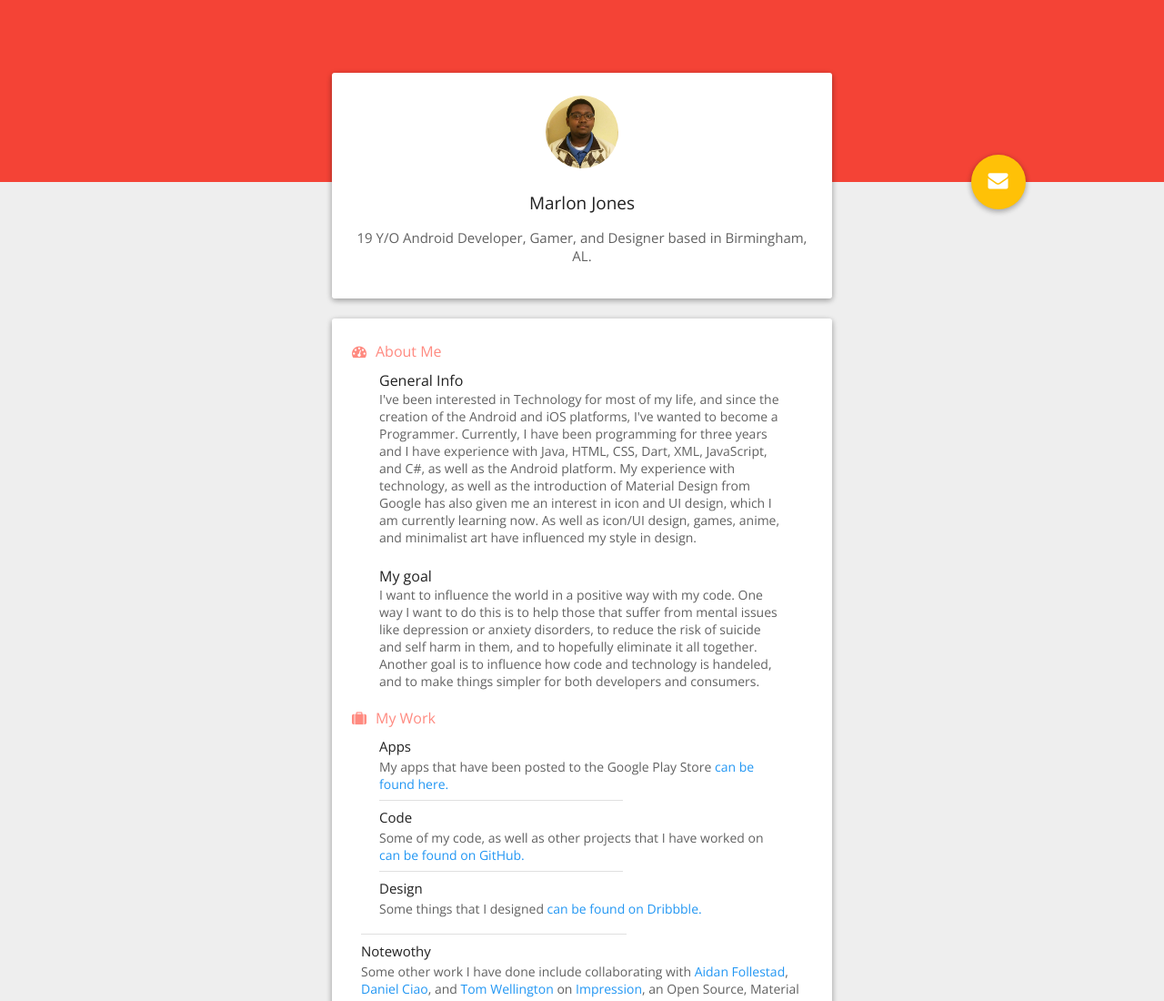
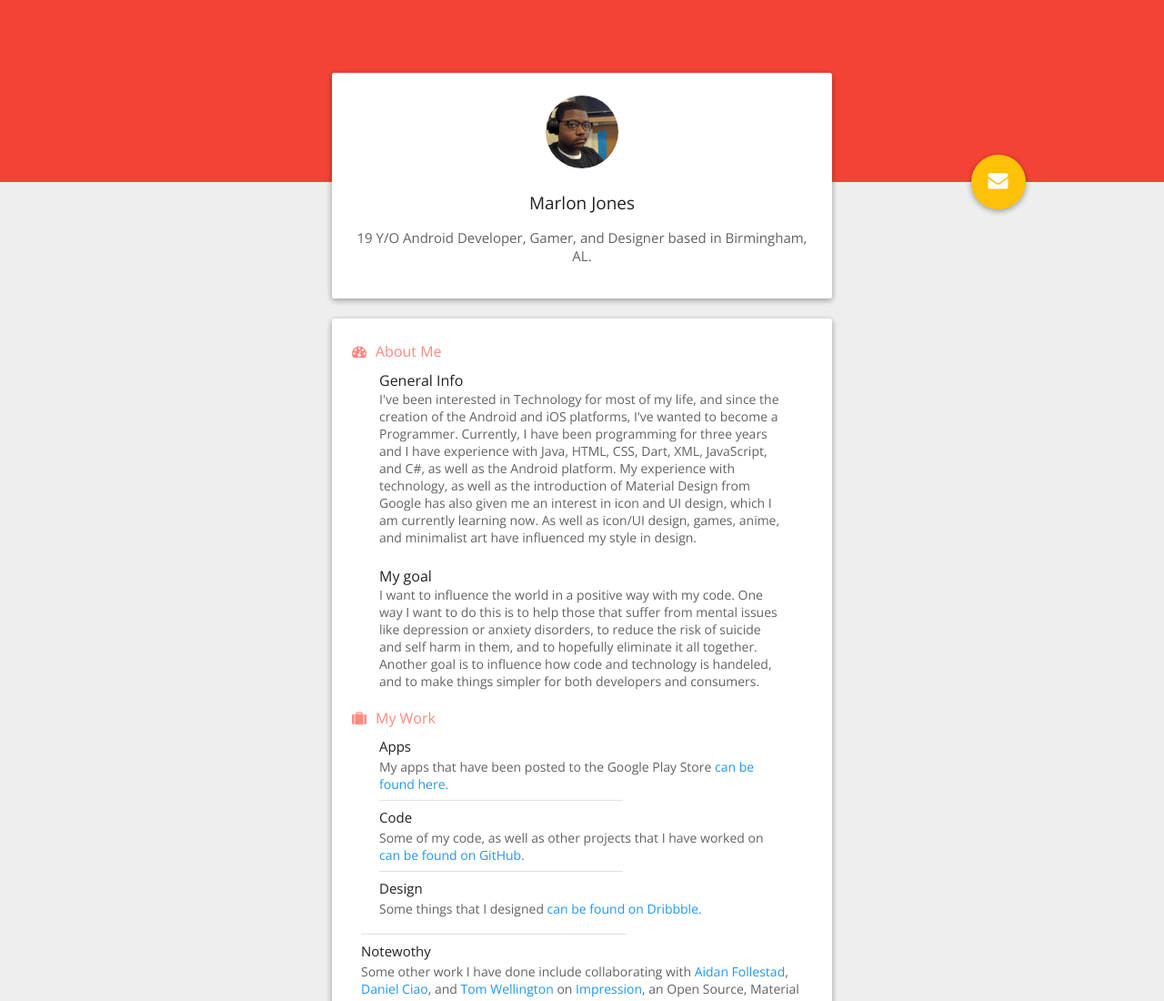
Before and after one commit to PanHyridae/pancodemakes-old-website, a plain HTML site: page index.html in a window 1280 px wide. Shown: the top 1100 px of the page at 91% size. Drawn offline with nearby package versions, Linux system fonts and the light colour scheme.

Commit message:
Update index.html

```diff
--- a/index.html
+++ b/index.html
@@ -15,7 +15,7 @@
 <div id="blue_bg"></div>
 <header>
 	<div id="quick_card" class="card">
-		<div><img id="photo" src="img/avatar_rev.jpeg" /></div>
+		<div><img id="photo" src="img/6100387.jpg" /></div>
 		<h1 id="name">Marlon Jones</h1>
 		<h2 id="description">19 Y/O Android Developer, Gamer, and Designer based in Birmingham, AL.</h2>
 	</div>
```
